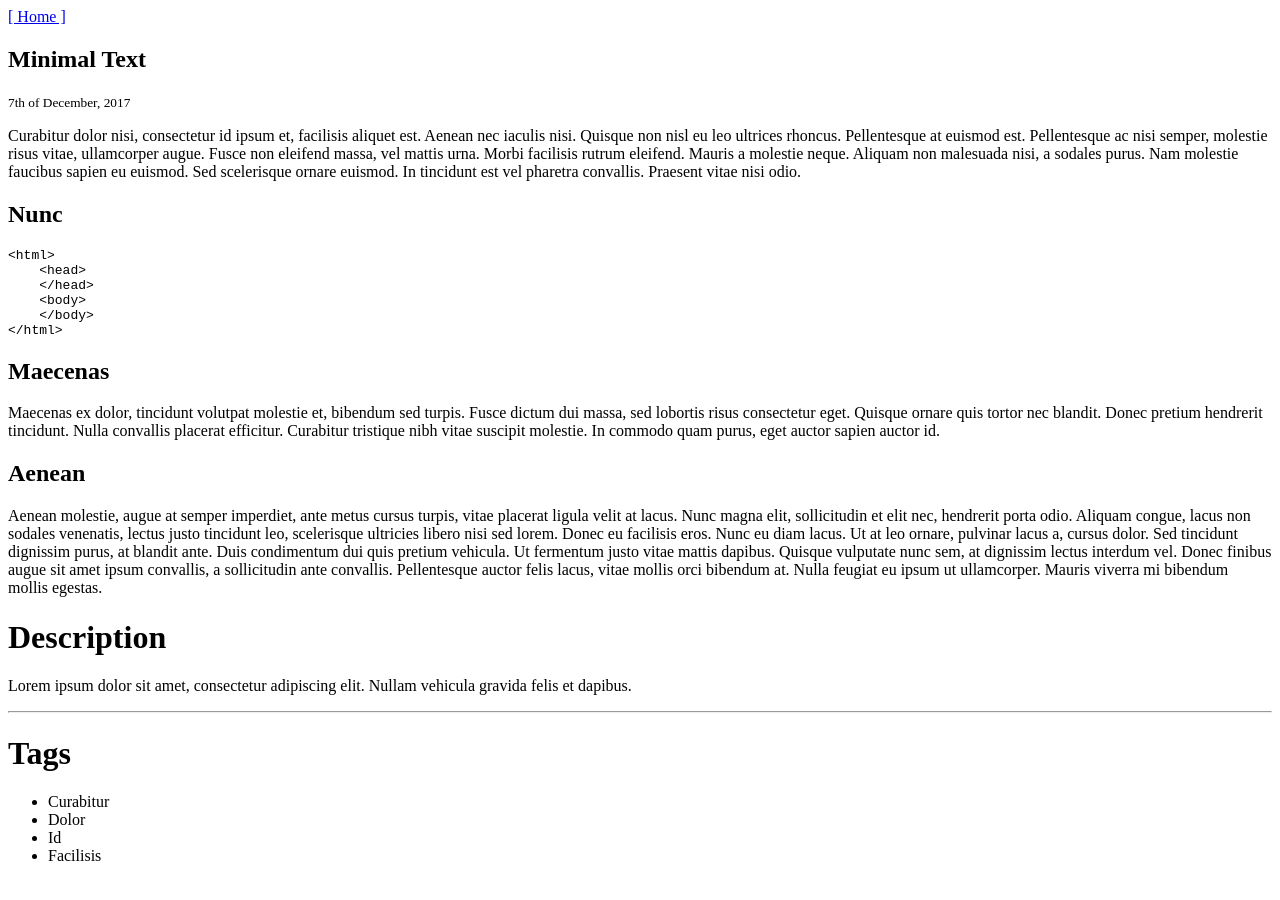
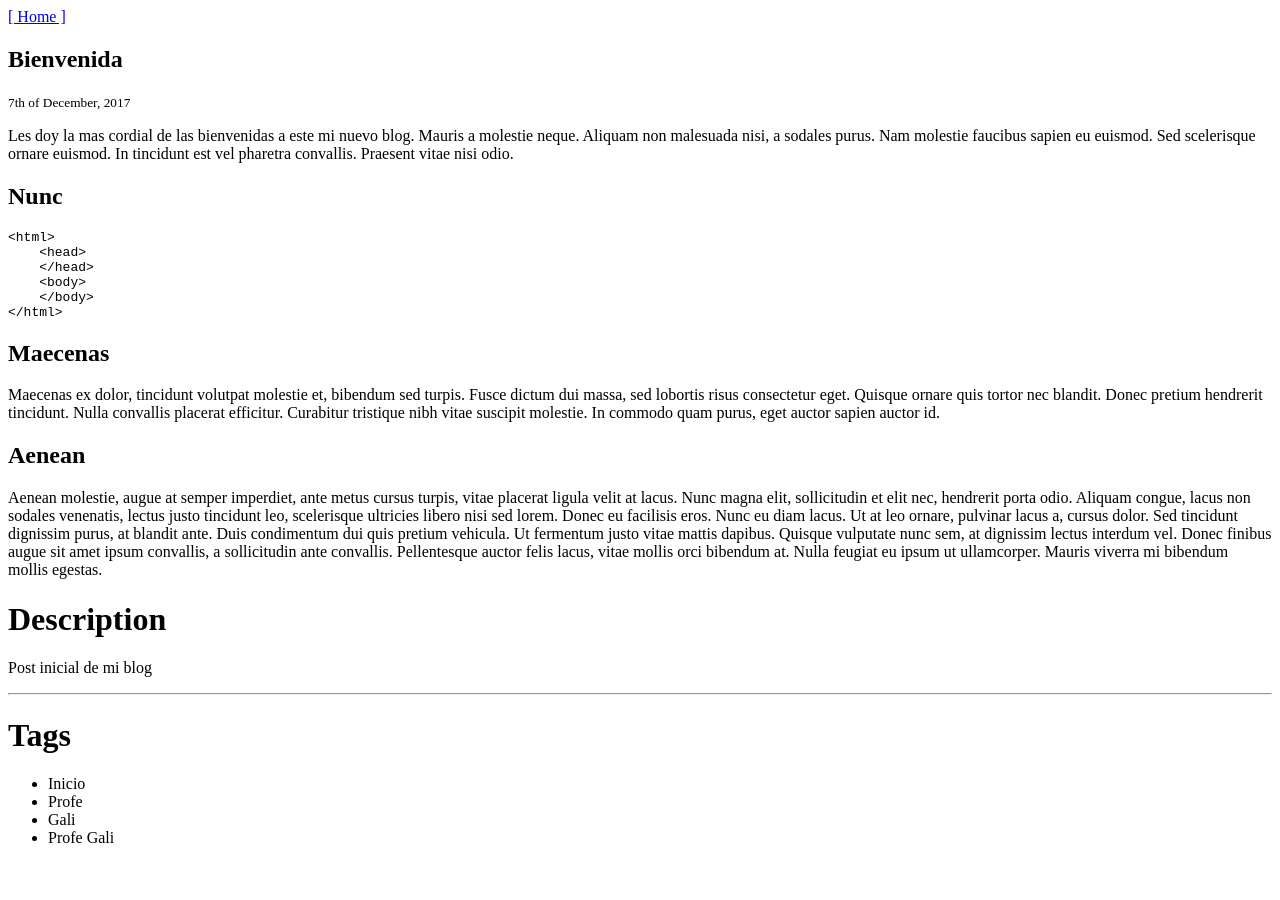
Before and after one commit to profegali/profegali.github.io, a Jekyll site: the page built from _posts/2017-12-07-minimal.md, in a window 1280 px wide. Built offline with Jekyll 4.4.1, drawn with Linux system fonts in a browser that asks for light colours.

Commit message:
Update 2017-12-07-minimal.md

```diff
--- a/_posts/2017-12-07-minimal.md
+++ b/_posts/2017-12-07-minimal.md
@@ -1,15 +1,15 @@
 ---
-title: Minimal Text
+title: Bienvenida
 tags:
-- Curabitur
-- Dolor
-- Id
-- Facilisis
-desc: Lorem ipsum dolor sit amet, consectetur adipiscing elit. Nullam vehicula gravida felis et dapibus.
+- Inicio
+- Profe
+- Gali
+- Profe Gali
+desc: Post inicial de mi blog
 layout: post
 ---
 
-Curabitur dolor nisi, consectetur id ipsum et, facilisis aliquet est. Aenean nec iaculis nisi. Quisque non nisl eu leo ultrices rhoncus. Pellentesque at euismod est. Pellentesque ac nisi semper, molestie risus vitae, ullamcorper augue. Fusce non eleifend massa, vel mattis urna. Morbi facilisis rutrum eleifend.
+Les doy la mas cordial de las bienvenidas a este mi nuevo blog.
 <!-- more -->
  Mauris a molestie neque. Aliquam non malesuada nisi, a sodales purus. Nam molestie faucibus sapien eu euismod. Sed scelerisque ornare euismod. In tincidunt est vel pharetra convallis. Praesent vitae nisi odio.
 
```
